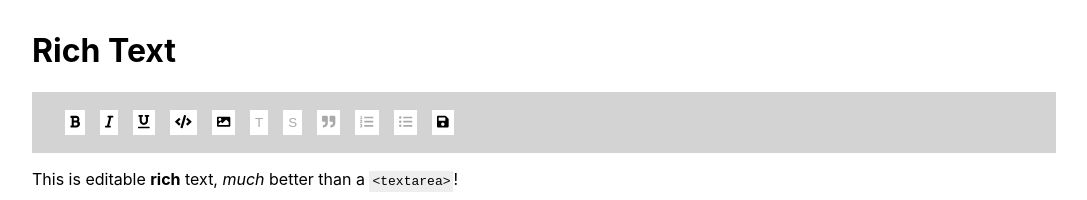
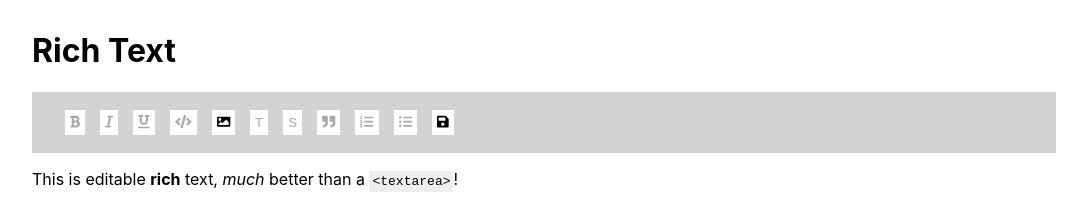
Before and after one commit to diruiz/SlateJs, a React (Create React App) app: page / in a window 1280 px wide. Shown: the top 200 px of the page, without its empty margins (96-1183 px from the left). Built offline with nearby package versions, Linux system fonts and the light colour scheme.

Commit message:
mark state

```diff
--- a/src/Components/MarkButton/MarkButton.js
+++ b/src/Components/MarkButton/MarkButton.js
@@ -1,11 +1,30 @@
-import './MarkButton.css'
+import './MarkButton.css';
+import {
+  Editor,
+  Transforms,
+  Element as SlateElement,
+} from 'slate'
+import { useSlate } from "slate-react";
+
 
 function MarkButton(props) {
+  const editor = useSlate();
   return (
-    <button className="mark-button" onClick={props.click} >
+    <button
+      className="mark-button"
+      onClick={props.click}
+      style={{ color: isMarkActive(editor, props.format) ? 'black' : '#aaa' }} >
       {props.children}
     </button>
   );
 }
 
+const isMarkActive = (editor, format) => {
+  if (!format) {
+    return true;
+  }
+  const marks = Editor.marks(editor);
+  return marks ? marks[format] === true : false;
+}
+
 export default MarkButton;
--- a/src/Components/Slate/RichTextEditor.js
+++ b/src/Components/Slate/RichTextEditor.js
@@ -24,22 +24,22 @@ function RichTextEditor(props) {
     // Add a toolbar with buttons that call the same methods.
     <Slate editor={editor} value={value} onChange={value => setValue(value)}>
       <Menu>
-        <MarkButton click={
+        <MarkButton format="bold" click={
           event => {
             event.preventDefault()
             CustomEditor.toggleBoldMark(editor)
           }}>{Icons.Bold}</MarkButton>
-        <MarkButton click={
+        <MarkButton format="italic" click={
           event => {
             event.preventDefault()
             CustomEditor.toggleItalicMark(editor)
           }}>{Icons.Italic}</MarkButton>
-        <MarkButton click={
+        <MarkButton format="underline" click={
           event => {
             event.preventDefault()
             CustomEditor.toggleUnderlineMark(editor)
           }}>{Icons.Underline}</MarkButton>
-        <MarkButton click={
+        <MarkButton format="code" click={
           event => {
             event.preventDefault()
             CustomEditor.toggleCodeBlock(editor)
```
